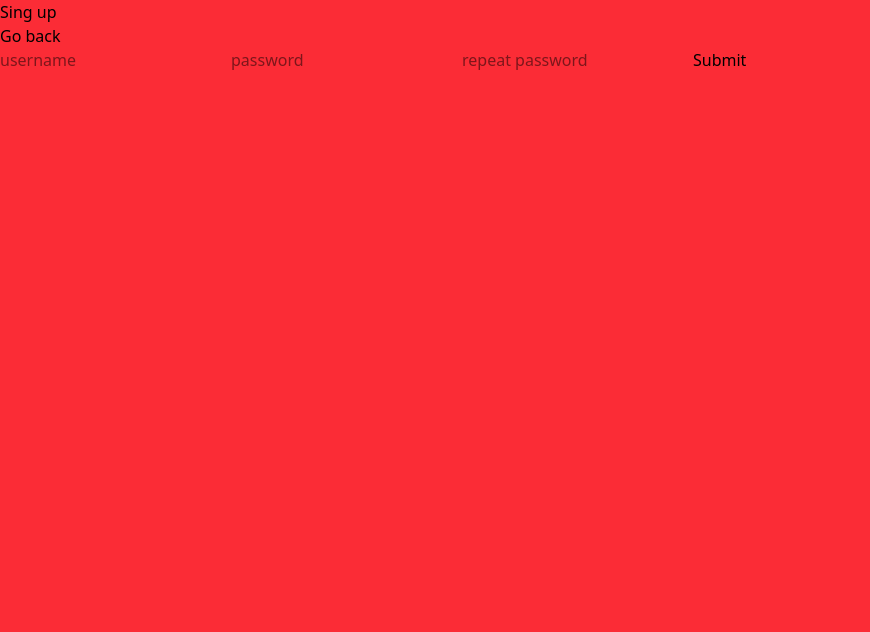
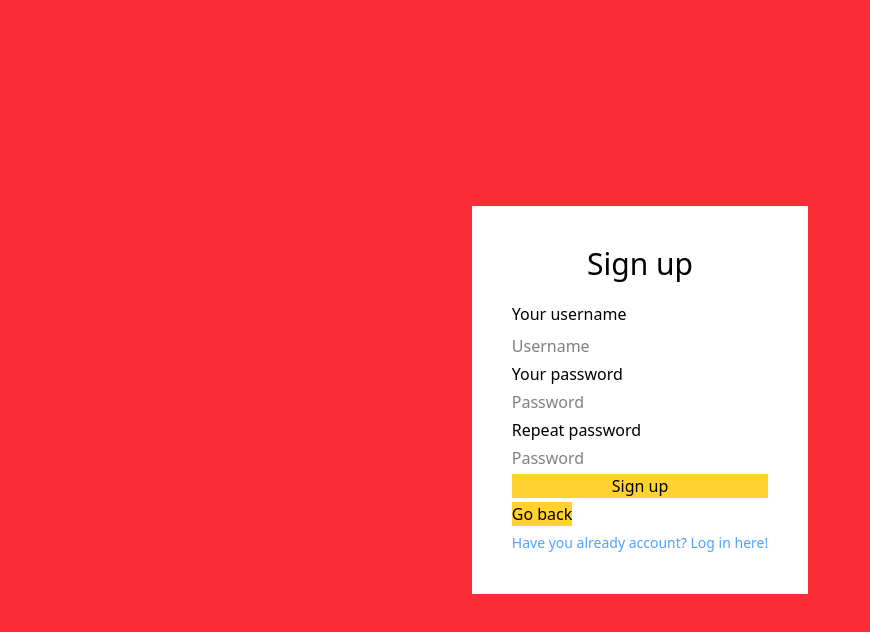
Before and after one commit to mSajewiczz/Zlotowka, a React (Vite) app in the folder frontend/: page /signUp in a window 1280 px wide. Shown: the top 632 px of the page, without its empty margins (0-870 px from the left). Built offline with nearby package versions, Linux system fonts and the light colour scheme.

Commit message:
Modified UI of sign up and log in

```diff
--- a/frontend/src/routes/signUp.tsx
+++ b/frontend/src/routes/signUp.tsx
@@ -7,15 +7,38 @@ export const Route = createFileRoute("/signUp")({
 
 function RouteComponent() {
 	return createPortal(
-		<div className="absolute bg-red-500 w-screen h-screen z-10 top-0">
-			<div>
-				<h2>Sing up</h2>
-				<Link to="/"><button className="cursor-pointer">Go back</button></Link>
-				<form action="">
-					<input type="text" placeholder="username"/>
-					<input type="password" placeholder="password" />
-					<input type="password" placeholder="repeat password" />
-					<input type="submit" />
+		<div className="absolute bg-red-500 w-screen h-screen z-10 top-0 flex flex-col justify-center items-center">
+			<div className="flex flex-col bg-white p-10 gap-5 items-center">
+				<h2 className="text-3xl">Sign up</h2>
+
+				<form action="" className="flex flex-col gap-1">
+					<label htmlFor="" className="flex flex-col gap-2">
+						<p>Your username</p>
+						<input type="text" placeholder="Username" />
+					</label>
+
+					<label htmlFor="" className="flex flex-col gap-1">
+						<p>Your password</p>
+						<input type="password" placeholder="Password" />
+					</label>
+
+          <label htmlFor="" className="flex flex-col gap-1">
+						<p>Repeat password</p>
+						<input type="password" placeholder="Password" />
+					</label>
+
+					<button className="bg-amber-300 cursor-pointer">Sign up</button>
+					<Link to="/">
+						<button className="cursor-pointer bg-amber-300" onClick={close}>
+							Go back
+						</button>
+					</Link>
+
+					<Link to="/logIn">
+						<button className="text-sm text-blue-400 cursor-pointer">
+							Have you already account? Log in here!
+						</button>
+					</Link>
 				</form>
 			</div>
 		</div>,
```
